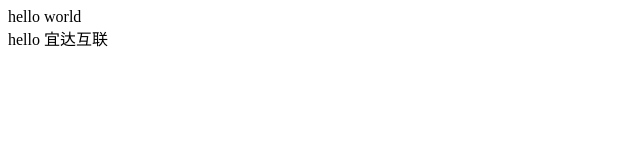
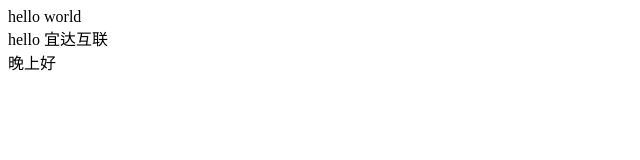
Before and after one commit to qianlaoshi/project1, a plain HTML site: page index.html in a window 1280 px wide. Shown: the full height of the page, 0-640 px from the left. Drawn offline with Linux system fonts and the light colour scheme.

Commit message:
修改了index.html

```diff
--- a/index.html
+++ b/index.html
@@ -11,6 +11,7 @@
 <body>
     <div>hello world</div>
     <div>hello 宜达互联</div>
+    <span>晚上好</span>
 </body>
 
 </html>
```
